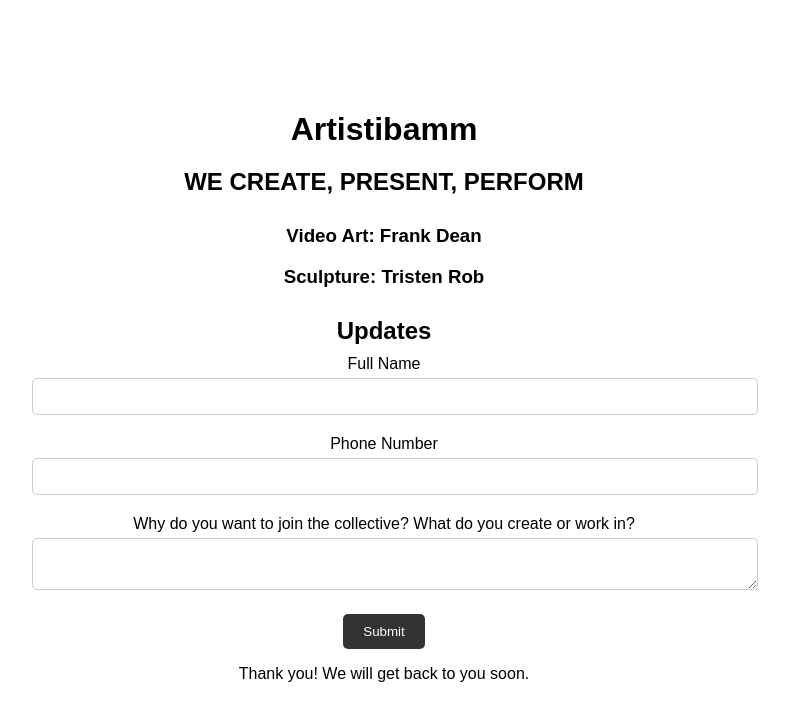
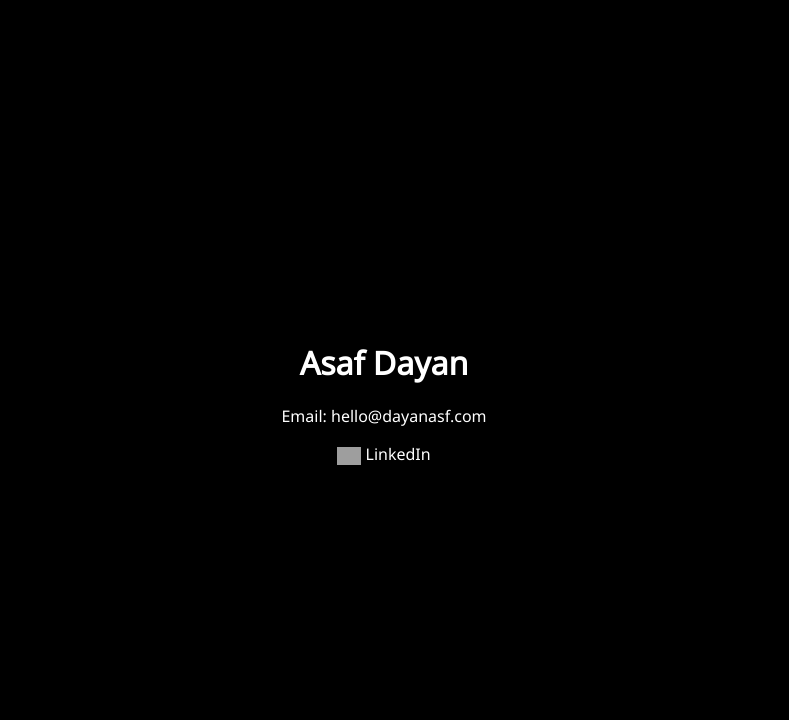
Before and after one commit to asafdayan/asafdayan.github.io, a plain HTML site: page index.html in a window 1280 px wide. Shown: the whole page, without its empty margins (256-1045 px from the left). Drawn offline with Linux system fonts and the light colour scheme; grey boxes are pictures that could not be loaded.

Commit message:
Initial Commit

```diff
--- a/index.html
+++ b/index.html
@@ -4,70 +4,43 @@
     <meta charset="UTF-8">
     <meta name="viewport" content="width=device-width, initial-scale=1.0">
     <title>Asaf Dayan</title>
+    <link href="https://fonts.googleapis.com/css2?family=Noto+Sans&display=swap" rel="stylesheet">
     <style>
         body {
-            font-family: Arial, sans-serif;
             margin: 0;
             padding: 0;
             display: flex;
-            flex-direction: column;
+            justify-content: center;
             align-items: center;
-            justify-content: center;
-            min-height: 100vh;
-            text-align: center;
+            height: 100vh;
+            background-color: black;
+            font-family: 'Noto Sans', sans-serif;
         }
         .content {
-            padding: 20px;
+            text-align: center;
+            color: white;
         }
-        h1, h2 {
-            margin: 0;
-            padding: 10px 0;
+        .linkedin-logo {
+            width: 24px;
+            height: auto;
+            vertical-align: middle;
         }
-        .form-group {
-            margin-bottom: 15px;
-        }
-        input, textarea {
-            width: 100%;
-            padding: 10px;
-            margin: 5px 0;
-            border: 1px solid #ccc;
-            border-radius: 5px;
-        }
-        button {
-            padding: 10px 20px;
-            border: none;
-            background-color: #333;
-            color: #fff;
-            border-radius: 5px;
-            cursor: pointer;
+        a {
+            color: white;
+            text-decoration: none;
         }
     </style>
 </head>
 <body>
     <div class="content">
-        <h1>Artistibamm</h1>
-        <h2>WE CREATE, PRESENT, PERFORM</h2>
-        <h3>Video Art: Frank Dean</h3>
-        <h3>Sculpture: Tristen Rob</h3>
-        <div class="form-group">
-            <h2>Updates</h2>
-            <form>
-                <div class="form-group">
-                    <label for="name">Full Name</label>
-                    <input type="text" id="name" name="name">
-                </div>
-                <div class="form-group">
-                    <label for="phone">Phone Number</label>
-                    <input type="text" id="phone" name="phone">
-                </div>
-                <div class="form-group">
-                    <label for="message">Why do you want to join the collective? What do you create or work in?</label>
-                    <textarea id="message" name="message"></textarea>
-                </div>
-                <button type="submit">Submit</button>
-            </form>
-            <p>Thank you! We will get back to you soon.</p>
-        </div>
+        <h1>Asaf Dayan</h1>
+        <p>Email: <a href="mailto:hello@dayanasf.com">hello@dayanasf.com</a></p>
+        <p>
+            <a href="https://www.linkedin.com/in/your-linkedin-profile" target="_blank">
+                <img class="linkedin-logo" src="https://upload.wikimedia.org/wikipedia/commons/0/01/LinkedIn_Logo.svg" alt="LinkedIn Logo">
+                LinkedIn
+            </a>
+        </p>
     </div>
 </body>
 </html>
```
Also changed, not shown: 1 other file.
